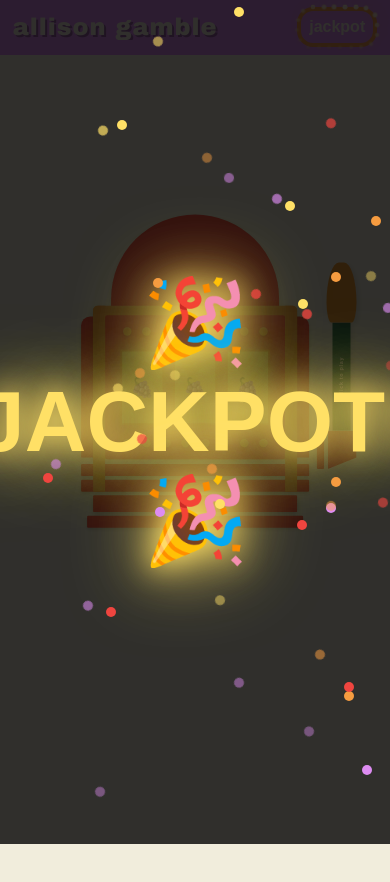
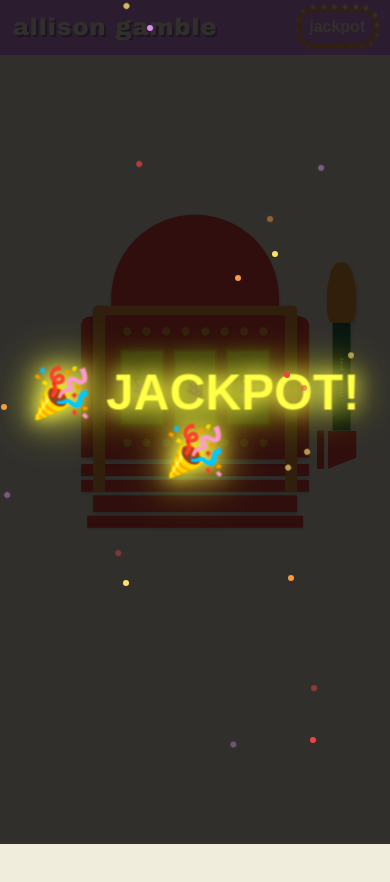
Before and after one commit to mmedina3/allison-gamble, a React (Create React App) app: page / in a window 390 px wide. Both pictures are taken after a click on the button "click to play". Shown: the top 882 px of the page. Built offline with nearby package versions, Linux system fonts and the light colour scheme.

Commit message:
mobile horizontal view edit

```diff
--- a/src/App.css
+++ b/src/App.css
@@ -117,28 +117,26 @@ button:focus {
 }
 
 @keyframes jackpotPulse {
-
-  0%,
-  100% {
+  0%, 100% {
     transform: scale(1);
-    text-shadow: 0 0 20px #FFE066, 0 0 40px #FFE066, 0 0 60px #FFE066;
+    text-shadow: 0 0 1.25rem #FFE066, 0 0 2.5rem #FFE066, 0 0 3.75rem #FFE066;
+    filter: brightness(1) saturate(1);
   }
-
   50% {
     transform: scale(1.1);
-    text-shadow: 0 0 30px #FFE066, 0 0 60px #FFE066, 0 0 90px #FFE066;
+    text-shadow: 0 0 1.875rem #FFE066, 0 0 3.75rem #FFE066, 0 0 5.625rem #FFE066;
+    filter: brightness(1.3) saturate(1.4);
   }
 }
 
 @keyframes jackpotGlow {
-
-  0%,
-  100% {
-    box-shadow: 0 0 20px #FFE066, inset 0 0 20px rgba(255, 224, 102, 0.3);
+  0%, 100% {
+    box-shadow: 0 0 1.25rem #FFE066, inset 0 0 1.25rem rgba(255, 224, 102, 0.3);
+    filter: brightness(1) saturate(1);
   }
-
   50% {
-    box-shadow: 0 0 40px #FFE066, inset 0 0 30px rgba(255, 224, 102, 0.5);
+    box-shadow: 0 0 2.5rem #FFE066, inset 0 0 1.875rem rgba(255, 224, 102, 0.5);
+    filter: brightness(1.2) saturate(1.3);
   }
 }
 
@@ -147,11 +145,21 @@ button:focus {
     transform: translateY(-100vh) rotate(0deg);
     opacity: 1;
   }
-
   100% {
     transform: translateY(100vh) rotate(720deg);
     opacity: 0;
   }
+}
+
+/* Hardware acceleration for better mobile performance */
+.marquee-light,
+[style*="animation"] {
+  -webkit-transform: translateZ(0);
+  transform: translateZ(0);
+  -webkit-backface-visibility: hidden;
+  backface-visibility: hidden;
+  -webkit-perspective: 1000px;
+  perspective: 1000px;
 }
 
 
@@ -243,33 +251,36 @@ button:focus {
 /* Landscape orientation on mobile devices */
 @media (max-height: 600px) and (orientation: landscape) {
   .slot-machine-container {
-    width: clamp(25rem, 70vw, 40rem) !important;
-    height: clamp(20rem, 80vh, 30rem) !important;
-    transform: scale(0.5) !important;
+    width: clamp(30rem, 85vw, 50rem) !important;
+    height: clamp(25rem, 90vh, 35rem) !important;
+    transform: scale(0.65) !important;
   }
 
+
+
   .mobile-header {
-    padding: 0.25rem 1rem !important;
+    padding: 0.3rem 1rem !important;
     flex-direction: row !important;
     justify-content: space-between !important;
     align-items: center !important;
+    min-height: 3rem !important;
   }
 
   .mobile-header h1 {
-    font-size: 1.2rem !important;
+    font-size: 1.4rem !important;
     margin: 0.25rem 0 !important;
     flex: 1 !important;
   }
 
   .mobile-jackpot {
-    width: 4rem !important;
-    height: 2rem !important;
+    width: 4.5rem !important;
+    height: 2.2rem !important;
     border-width: 0.2rem !important;
-    border-radius: 0.8rem !important;
+    border-radius: 0.9rem !important;
   }
 
   .mobile-jackpot span {
-    font-size: 0.8rem !important;
+    font-size: 0.9rem !important;
   }
 
   .mobile-jackpot .marquee-light {
@@ -281,32 +292,35 @@ button:focus {
 /* Very small landscape screens (like iPhone SE landscape) */
 @media (max-height: 450px) and (orientation: landscape) {
   .slot-machine-container {
-    width: clamp(20rem, 60vw, 30rem) !important;
-    height: clamp(15rem, 70vh, 25rem) !important;
-    transform: scale(0.4) !important;
+    width: clamp(25rem, 75vw, 40rem) !important;
+    height: clamp(20rem, 85vh, 30rem) !important;
+    transform: scale(0.5) !important;
   }
 
+
+
   .mobile-header {
-    padding: 0.2rem 0.5rem !important;
+    padding: 0.2rem 0.8rem !important;
     flex-direction: row !important;
     justify-content: space-between !important;
     align-items: center !important;
+    min-height: 2.5rem !important;
   }
 
   .mobile-header h1 {
-    font-size: 1rem !important;
+    font-size: 1.1rem !important;
     margin: 0.1rem 0 !important;
     flex: 1 !important;
   }
 
   .mobile-jackpot {
-    width: 3.5rem !important;
-    height: 1.8rem !important;
-    border-radius: 0.6rem !important;
+    width: 3.8rem !important;
+    height: 1.9rem !important;
+    border-radius: 0.7rem !important;
   }
 
   .mobile-jackpot span {
-    font-size: 0.7rem !important;
+    font-size: 0.75rem !important;
   }
 
   .mobile-jackpot .marquee-light {
@@ -356,4 +370,36 @@ button:focus {
     text-overflow: ellipsis;
     min-width: 0;
   }
+
+  /* Improve mobile rendering performance and reduce pixelation */
+  * {
+    -webkit-font-smoothing: antialiased;
+    -moz-osx-font-smoothing: grayscale;
+    text-rendering: optimizeLegibility;
+  }
+
+  /* Mobile-specific jackpot celebration improvements */
+  @keyframes jackpotPulseMobile {
+    0%, 100% {
+      transform: scale(1);
+      text-shadow: 0 0 0.8rem #FFE066, 0 0 1.6rem #FFE066, 0 0 2.4rem #FFE066;
+      filter: brightness(1) saturate(1.2);
+    }
+    50% {
+      transform: scale(1.05);
+      text-shadow: 0 0 1.2rem #FFE066, 0 0 2.4rem #FFE066, 0 0 3.6rem #FFE066;
+      filter: brightness(1.2) saturate(1.4);
+    }
+  }
+
+  @keyframes jackpotGlowMobile {
+    0%, 100% {
+      box-shadow: 0 0 0.8rem #FFE066, inset 0 0 0.8rem rgba(255, 224, 102, 0.4);
+      filter: brightness(1.1) saturate(1.2);
+    }
+    50% {
+      box-shadow: 0 0 1.6rem #FFE066, inset 0 0 1.2rem rgba(255, 224, 102, 0.6);
+      filter: brightness(1.3) saturate(1.4);
+    }
+  }
 }
--- a/src/App.js
+++ b/src/App.js
@@ -283,28 +283,33 @@ export default function AllisonGambleWebsite() {
             <div style={{
               textAlign: 'center',
               color: '#FFE066',
-              fontSize: '5rem',
+              fontSize: windowSize.width <= 768 ? '3rem' : '5rem',
               fontWeight: 'bold',
               fontFamily: 'Arial, sans-serif',
-              textShadow: '0 0 1.25rem #FFE066, 0 0 2.5rem #FFE066, 0 0 3.75rem #FFE066',
-              animation: 'jackpotPulse 1s ease-in-out infinite'
+              textShadow: windowSize.width <= 768
+                ? '0 0 0.8rem #FFE066, 0 0 1.6rem #FFE066, 0 0 2.4rem #FFE066'
+                : '0 0 1.25rem #FFE066, 0 0 2.5rem #FFE066, 0 0 3.75rem #FFE066',
+              animation: windowSize.width <= 768
+                ? 'jackpotPulseMobile 1s ease-in-out infinite'
+                : 'jackpotPulse 1s ease-in-out infinite'
             }}>
               🎉 JACKPOT! 🎉
             </div>
 
-            {/* Confetti effect */}
-            {[...Array(50)].map((_, i) => (
+            {/* Confetti effect - reduced count on mobile for better performance */}
+            {[...Array(windowSize.width <= 768 ? 25 : 50)].map((_, i) => (
               <div
                 key={i}
                 style={{
                   position: 'absolute',
-                  width: '0.625rem',
-                  height: '0.625rem',
+                  width: windowSize.width <= 768 ? '0.4rem' : '0.625rem',
+                  height: windowSize.width <= 768 ? '0.4rem' : '0.625rem',
                   backgroundColor: ['#FFE066', '#F69C40', '#EF453F', '#DD8CF1'][i % 4],
                   borderRadius: '50%',
                   left: `${Math.random() * 100}%`,
                   top: `${Math.random() * 100}%`,
-                  animation: `confetti 3s ease-out infinite ${Math.random() * 2}s`
+                  animation: `confetti 3s ease-out infinite ${Math.random() * 2}s`,
+                  willChange: 'transform'
                 }}
               />
             ))}
@@ -313,20 +318,52 @@ export default function AllisonGambleWebsite() {
 
         {/* Main Content - Slot machine overlapping header */}
         <div className="flex-1 flex items-center justify-center" style={{
-          marginTop: '-4.5rem', // Slightly lower position
-          minHeight: '100vh',
-          paddingBottom: '10vh',
+          marginTop: (() => {
+            const isLandscape = windowSize.width > windowSize.height;
+            if (isLandscape && windowSize.height <= 450) return '-1.5rem';
+            if (isLandscape && windowSize.height <= 600) return '-2rem';
+            return '-4.5rem';
+          })(),
+          minHeight: (() => {
+            const isLandscape = windowSize.width > windowSize.height;
+            if (isLandscape && windowSize.height <= 450) return '80vh';
+            if (isLandscape && windowSize.height <= 600) return '85vh';
+            return '100vh';
+          })(),
+          paddingBottom: (() => {
+            const isLandscape = windowSize.width > windowSize.height;
+            if (isLandscape && windowSize.height <= 450) return '1vh';
+            if (isLandscape && windowSize.height <= 600) return '2vh';
+            return '10vh';
+          })(),
           position: 'relative',
           zIndex: 20,
           backgroundColor: 'transparent' // Let main container background show through
         }}>
           <div className="slot-machine-container" style={{
-            width: 'clamp(35rem, 80vw, 70rem)',
-            height: 'clamp(40rem, 85vh, 60rem)',
+            width: (() => {
+              const isLandscape = windowSize.width > windowSize.height;
+              if (isLandscape) return 'clamp(30rem, 85vw, 50rem)';
+              return 'clamp(35rem, 80vw, 70rem)';
+            })(),
+            height: (() => {
+              const isLandscape = windowSize.width > windowSize.height;
+              if (isLandscape && windowSize.height <= 450) return 'clamp(20rem, 85vh, 30rem)';
+              if (isLandscape && windowSize.height <= 600) return 'clamp(25rem, 90vh, 35rem)';
+              return 'clamp(40rem, 85vh, 60rem)';
+            })(),
             display: 'flex',
             justifyContent: 'center',
             alignItems: 'center',
-            transform: 'scale(1.21)' // 10% bigger (1.1 × 1.1)
+            transform: (() => {
+              const isLandscape = windowSize.width > windowSize.height;
+              if (isLandscape && windowSize.height <= 450) return 'scale(0.5)';
+              if (isLandscape && windowSize.height <= 600) return 'scale(0.65)';
+              if (windowSize.width <= 480) return 'scale(0.6)';
+              if (windowSize.width <= 768) return 'scale(0.7)';
+              if (windowSize.width <= 1200) return 'scale(1.0)';
+              return 'scale(1.21)';
+            })()
           }}>
             {/* Slot Machine */}
             <div className="relative flex flex-col items-center" style={{ position: 'relative' }}>
@@ -439,10 +476,19 @@ export default function AllisonGambleWebsite() {
                         alignItems: 'center',
                         justifyContent: 'center',
                         fontSize: '1.875rem',
-                        boxShadow: isJackpot ? '0 0 1.25rem #FFE066, inset 0 0 1.25rem rgba(255, 224, 102, 0.3)' : 'none',
-                        animation: isJackpot ? 'jackpotGlow 1s ease-in-out infinite' : 'none',
+                        boxShadow: isJackpot
+                          ? (windowSize.width <= 768
+                            ? '0 0 0.8rem #FFE066, inset 0 0 0.8rem rgba(255, 224, 102, 0.4)'
+                            : '0 0 1.25rem #FFE066, inset 0 0 1.25rem rgba(255, 224, 102, 0.3)')
+                          : 'none',
+                        animation: isJackpot
+                          ? (windowSize.width <= 768
+                            ? 'jackpotGlowMobile 1s ease-in-out infinite'
+                            : 'jackpotGlow 1s ease-in-out infinite')
+                          : 'none',
                         transform: isJackpot ? 'scale(1.05)' : 'scale(1)',
-                        transition: 'all 0.3s ease'
+                        transition: 'all 0.3s ease',
+                        willChange: isJackpot ? 'transform, box-shadow, filter' : 'auto'
                       }}>
                         {symbol}
                       </div>
```
Also changed, not shown: 11 other files (tests, documents, lock files or other folders).
